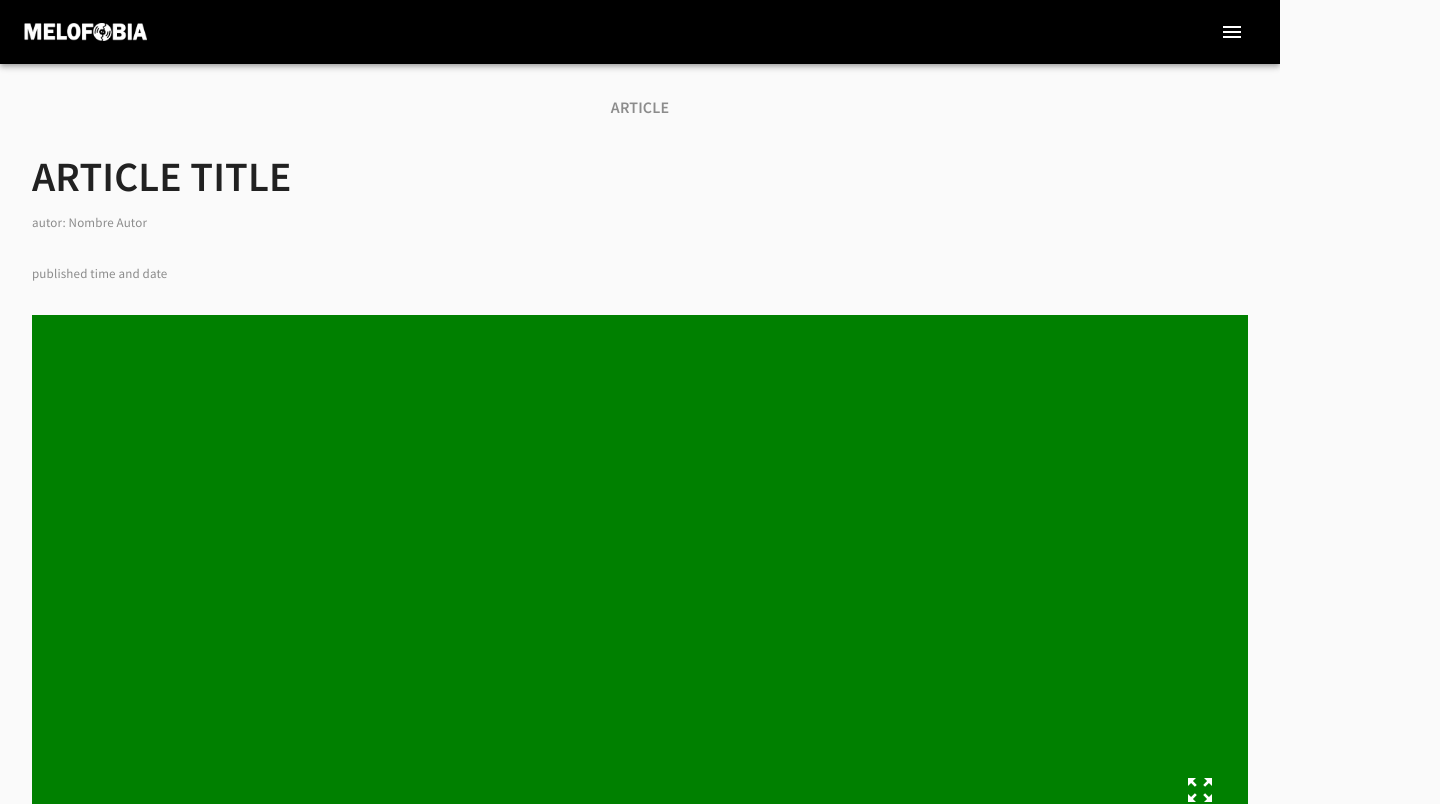
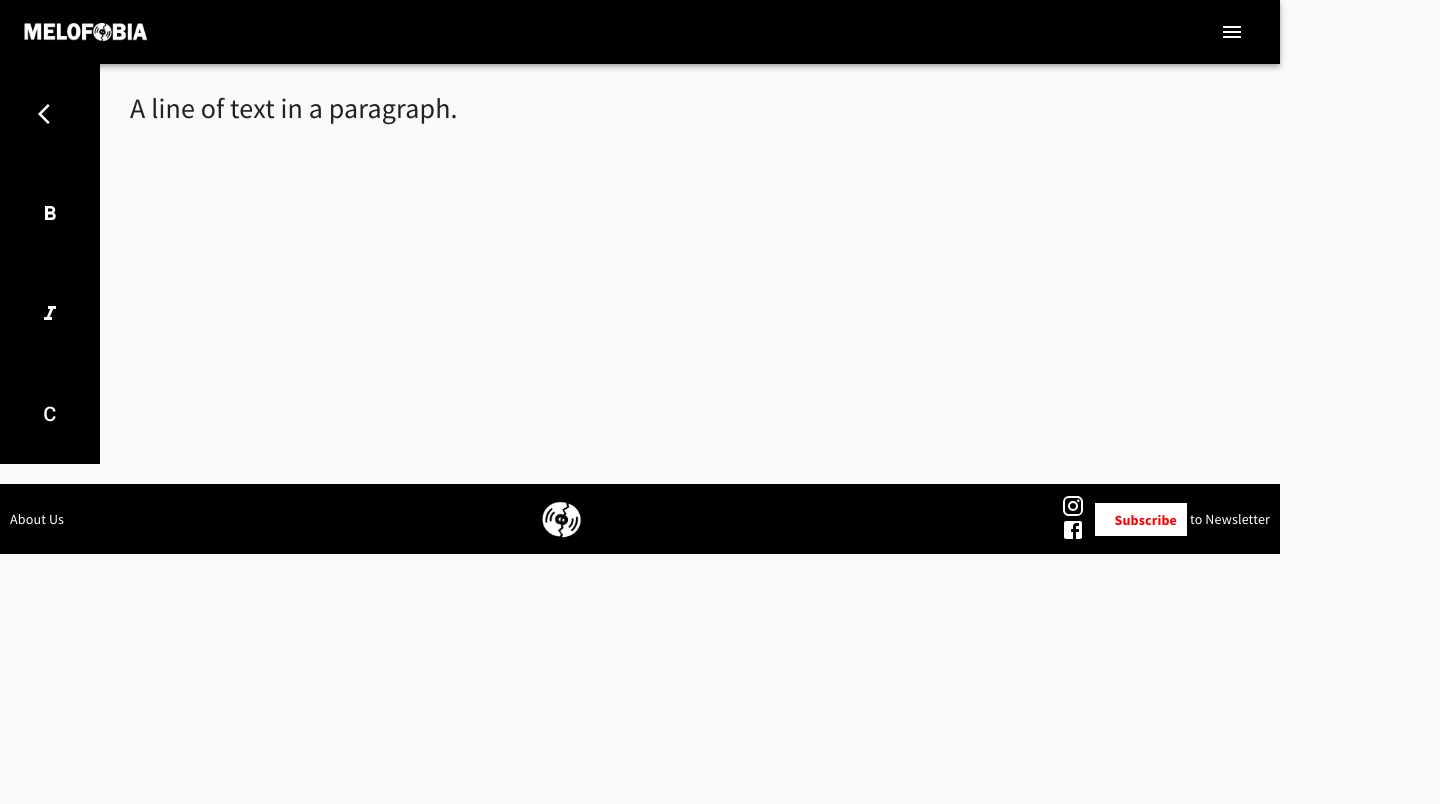
Before and after one commit to NikolasP98/MELOFOBIA, a React (Create React App) app: page / in a window 1280 px wide. Shown: the top 804 px of the page, 1440 px wide, since content can reach past the window. Built offline with nearby package versions, Linux system fonts and the light colour scheme.

Commit message:
Update App.js

```diff
--- a/src/App.js
+++ b/src/App.js
@@ -14,7 +14,7 @@ function App() {
     <CssBaseline/>
     <div>
       <Navbar/>
-      <Article/>
+      <Editor/>
       <Footer/>
     </div>
     </MuiThemeProvider>
```
